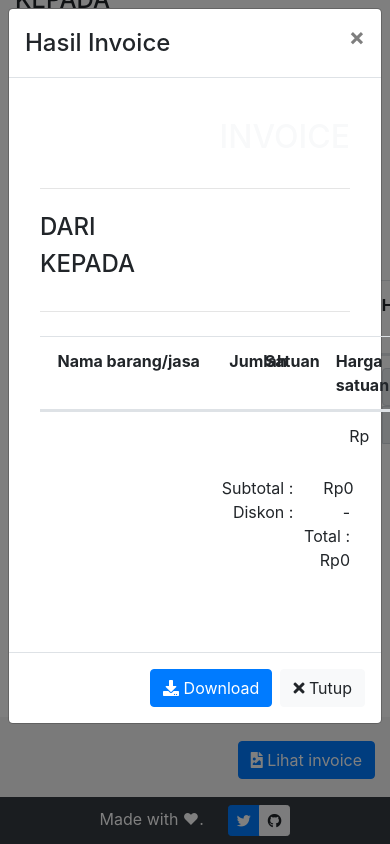
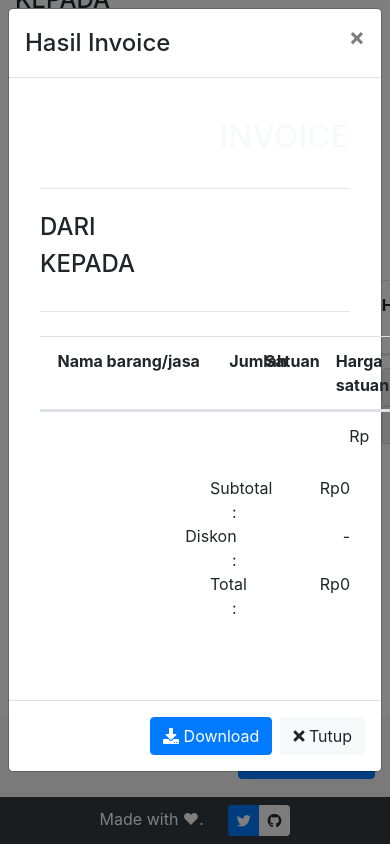
Before and after one commit to ddsuhaimi/tagihanku, a React (Create React App) app: page / in a window 390 px wide. Both pictures are taken after a click on the button "Lihat invoice". Shown: the part 1545-2389 px from the top of the page. Built offline with nearby package versions, Linux system fonts and the light colour scheme.

Commit message:
fix full width modal on tablet or smaller

```diff
--- a/src/App.css
+++ b/src/App.css
@@ -15,3 +15,9 @@ background: linear-gradient(156deg, rgba(41,109,175,1) 27%, rgba(0,212,255,1) 10
   width: 100%;
   color: white;
 }
+
+@media (min-width: 576px) {
+  .modal-dialog {
+    max-width: 100%;
+  }
+}
--- a/src/components/PreviewModal.js
+++ b/src/components/PreviewModal.js
@@ -143,19 +143,19 @@ export class PreviewModal extends Component {
   </div>
   <div className="col detail">
       <div className="row">
-        <span className="col-8 text-right">Subtotal : </span>
-        <span className="col-4 text-right">{`Rp${subtotal}`}</span>
+        <span className="col-4 col-sm-8 text-right">Subtotal : </span>
+        <span className="col-8 col-sm-4 text-right">{`Rp${subtotal}`}</span>
 
       </div>
       <div className="row">
-        <span className="d-flex align-items-center justify-content-end col-8 text-right">Diskon : </span>
-        <span className="col-4 text-right">
+        <span className="d-flex align-items-center justify-content-end col-4 col-sm-8 text-right">Diskon : </span>
+        <span className="col-8 col-sm-4 text-right">
         {diskon || "-"}
         </span>
       </div>
       <div className="row">
-        <span className="col-sm-8 text-right">Total :</span>
-        <span className="col-sm-4 text-right">{`Rp${subtotal-diskon}`}</span>
+        <span className="col-4 col-sm-8 text-right">Total :</span>
+        <span className="col-8 col-sm-4 text-right">{`Rp${subtotal-diskon}`}</span>
       </div>
   </div>
 </div>
```
